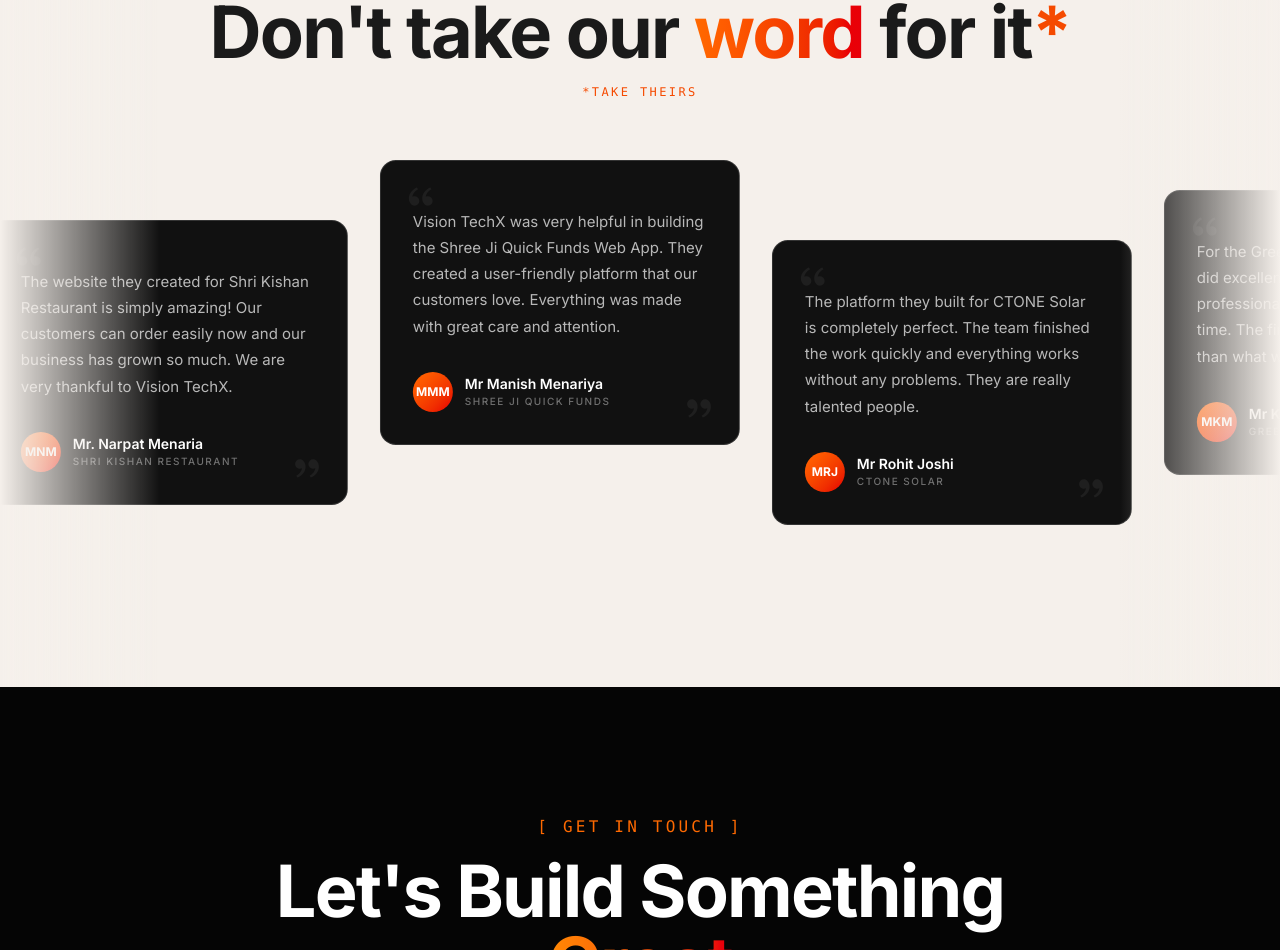
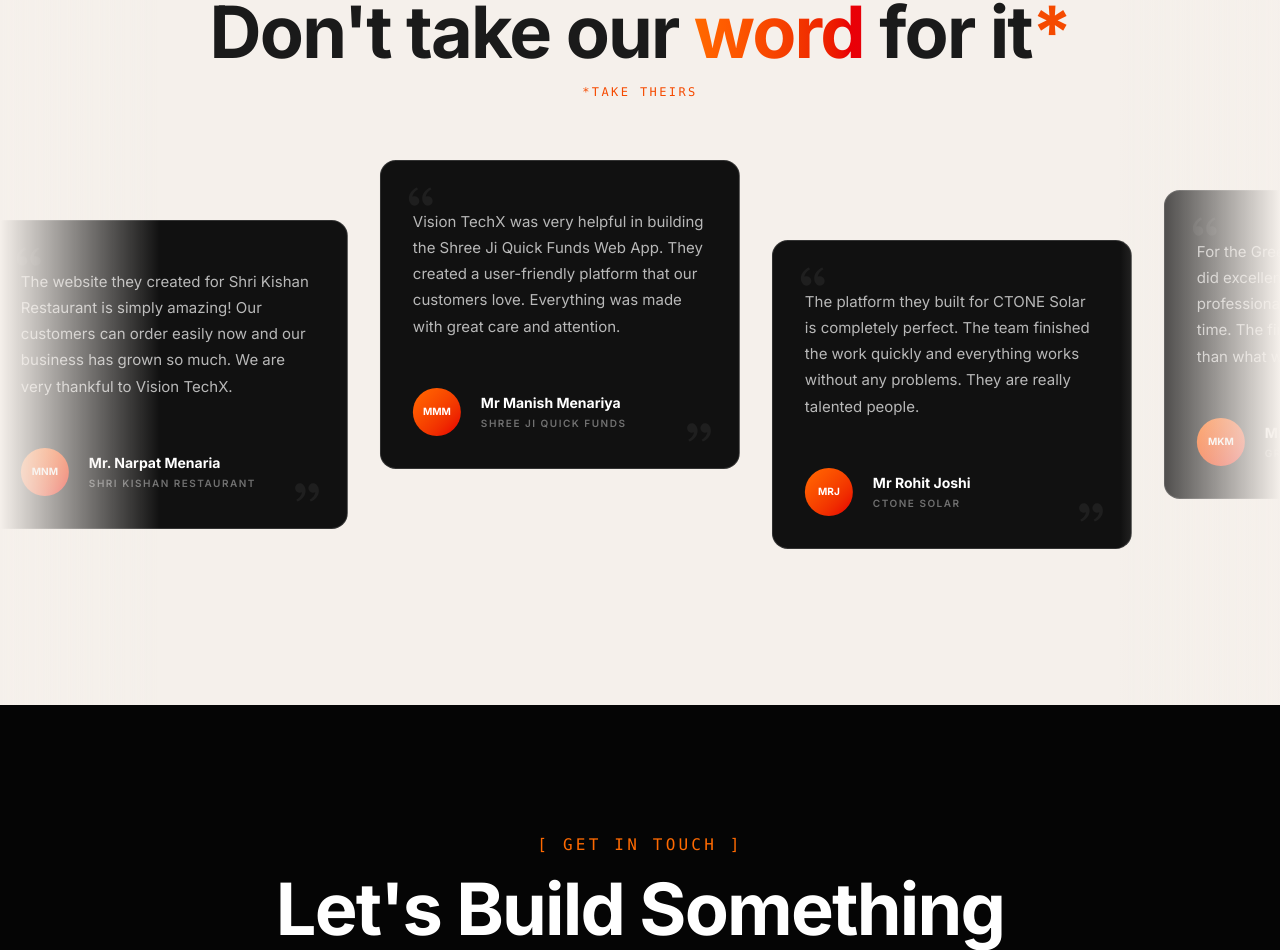
Before and after one commit to visioncodexT/vision-codex, a React (Vite) app: page / in a window 1280 px wide. Shown: the part 5195-6145 px from the top of the page. Built offline with nearby package versions, Linux system fonts and the light colour scheme.

Commit message:
update review

```diff
--- a/src/pages/Testimonials.jsx
+++ b/src/pages/Testimonials.jsx
@@ -35,8 +35,8 @@ const testimonials = [
   },
   {
     text: "We wanted a simple and professional website for our school, and the Vision TechX delivered exactly what we needed. The design is clean, easy to navigate, and has received positive feedback from both parents and students. Thank you for the excellent work.",
-    name: "Mr Satyanarayan Menariya & Mr DS Menariya",
-    company: "Happy School ",
+    name: "Mr Satyanarayan Menariya  & Mr DS Menariya",
+    company: "Happy School",
   },
 ];
 
@@ -57,7 +57,7 @@ const TestimonialCard = ({ testimonial, offset, onMouseEnter, onMouseLeave }) =>
         className="relative h-full rounded-2xl p-7 sm:p-8 border border-white/15
           bg-[#111111] transition-all duration-500 ease-out
           group-hover:bg-[#E8461E] group-hover:border-[#E8461E]/50
-          group-hover:shadow-[0_20px_60px_rgba(232,70,30,0.25)]"
+          group-hover:shadow-[0_20px_60px_rgba(232,70,30,0.25)] flex flex-col justify-between"
       >
         {/* Quote mark - top left */}
         <svg
@@ -82,17 +82,22 @@ const TestimonialCard = ({ testimonial, offset, onMouseEnter, onMouseLeave }) =>
           {testimonial.text}
         </p>
 
-        {/* Author */}
-        <div className="relative z-10 flex items-center gap-3 mt-auto">
-          {/* Avatar placeholder */}
-          <div className="w-10 h-10 rounded-full bg-gradient-to-br from-orange-500 to-red-600 group-hover:from-black/20 group-hover:to-black/30 flex items-center justify-center text-white text-xs font-bold transition-all duration-500 flex-shrink-0">
-            {testimonial.name.split(' ').map(n => n[0]).join('')}
+        {/* Author Details (Guaranteed No Overlap layout) */}
+        <div className="relative z-10 flex flex-row items-center gap-5 mt-auto w-full pt-4">
+          {/* Avatar placeholder - explicitly locked dimensions */}
+          <div
+            className="rounded-full bg-gradient-to-br from-orange-500 to-red-600 group-hover:from-black/20 group-hover:to-black/30 flex items-center justify-center text-white text-[10px] font-bold transition-all duration-500 flex-shrink-0 select-none"
+            style={{ width: '48px', height: '48px', minWidth: '48px', minHeight: '48px' }}
+          >
+            {testimonial.name.split(' ').map(n => n[0]).join('').slice(0, 4)}
           </div>
-          <div>
-            <p className="text-sm font-semibold text-white group-hover:text-black transition-colors duration-500">
+
+          {/* Text block container constraints */}
+          <div className="flex flex-col min-w-0 justify-center">
+            <p className="text-sm font-bold text-white group-hover:text-black transition-colors duration-500 leading-snug break-words">
               {testimonial.name}
             </p>
-            <p className="text-[10px] text-white/40 group-hover:text-black/50 uppercase tracking-[0.15em] font-medium transition-colors duration-500">
+            <p className="text-[10px] text-white/40 group-hover:text-black/50 uppercase tracking-[0.15em] font-semibold transition-colors duration-500 mt-1">
               {testimonial.company}
             </p>
           </div>
@@ -163,8 +168,6 @@ const Testimonials = () => {
         className={`relative transition-all duration-1000 delay-300
           ${isVisible ? 'opacity-100' : 'opacity-0'}`}
       >
-
-
         {/* Scrolling track */}
         <div
           className="flex gap-6 sm:gap-8 items-start"
```
